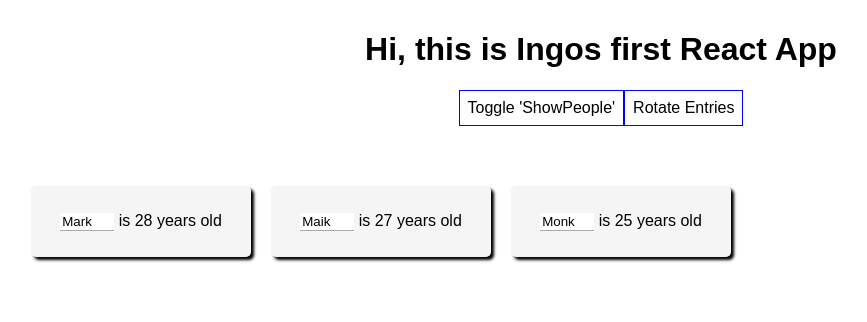
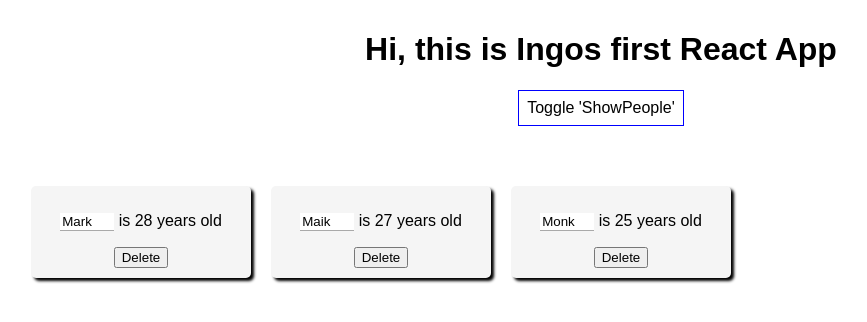
Before and after one commit to igambin/learnReact, a React (Create React App) app in the folder 01_IntroApp_FirstComponent_props_state/: page / in a window 1280 px wide. Both pictures are taken after a click on the button "Toggle 'ShowPeople'". Shown: the top 322 px of the page, without its empty margins (39-906 px from the left). Built offline with nearby package versions, Linux system fonts and the light colour scheme.

Commit message:
add button deletePerson

```diff
--- a/01_IntroApp_FirstComponent_props_state/src/App.js
+++ b/01_IntroApp_FirstComponent_props_state/src/App.js
@@ -5,36 +5,21 @@ import Person from './Person/Person';
 class App extends Component {
   state = {
     people: [
-      { personId: '1', name: 'Mark', age: 28, clicked: false },
-      { personId: '2', name: 'Maik', age: 27, clicked: false },
-      { personId: '3', name: 'Monk', age: 25, clicked: false }
+      { personId: '1', name: 'Mark', age: 28 },
+      { personId: '2', name: 'Maik', age: 27 },
+      { personId: '3', name: 'Monk', age: 25 }
     ],
     otherData: 'otherData',
     showPeople: false
   };
 
-  rotatePeopleHandler = (clickedPersonId) => {
-    console.log(clickedPersonId + ' clicked!');
-    let arr = [...this.state.people.slice(1, this.state.people.length), this.state.people[0]];
-    arr.forEach(p => p.clicked = false);
-    var cP = arr.find(p => p.personId === clickedPersonId);
-    if (clickedPersonId && cP) {
-      cP.clicked = true;
-    }
-    this.setState(
-      {
-        people: arr
-      });
-    console.log(this.state);
-  };
-
   switchNameHandler = (event) => {
-    let target = event.target;
-    let personId = target.key;
-    let newname = target.value;
+    const target = event.target;
+    const personId = target.name;
+    const newname = target.value;
     console.log("switchNameHandler triggered on Person '" + personId + "' => " + newname);
     if (personId && newname) {
-      var cP = this.state.people.find(p => p.personId === personId);
+      const cP = this.state.people.find(p => p.personId === personId);
       if (cP) {
         cP.name = newname;
         this.setState(
@@ -46,13 +31,30 @@ class App extends Component {
   };
 
   togglePeopleHandler = () => {
-    const doShowPeople = !this.state.showPeople;
     this.setState(
       {
-        showPeople: doShowPeople
+        showPeople: !this.state.showPeople
       });
+    console.log("togglePeople");
     console.log(this.state);
   };
+
+  deletePerson = (idx) => {
+    if(Number.isFinite(idx)) {
+      const dP = this.state.people[idx];
+      if(dP)
+        console.log("deletePerson triggered on Peron '" + dP.name + "'");
+        const newPeople = [...this.state.people];
+        newPeople.splice(idx, 1);
+        this.setState(
+          {
+            people: newPeople
+          }
+        );
+    }
+    console.log("deletePerson");
+    console.log(this.state);
+  }
 
   render() {
     const style = {
@@ -72,12 +74,11 @@ class App extends Component {
     if (this.state.showPeople) {
       persons = (
         <div style={style2}>
-          {this.state.people.map(p => {
+          {this.state.people.map((p, idx) => {
             return (
               <Person
-                click={this.rotatePeopleHandler}
+                click={() => this.deletePerson(idx)}
                 changed={this.switchNameHandler}
-                key={p.personId}
                 personId={p.personId}
                 name={p.name}
                 age={p.age}
@@ -96,11 +97,6 @@ class App extends Component {
           onClick={() => this.togglePeopleHandler()}>
           Toggle 'ShowPeople'
           </button>
-        <button
-          style={style}
-          onClick={() => this.rotatePeopleHandler()}>
-          Rotate Entries
-        </button>
         {persons}
       </div>
     );
--- a/01_IntroApp_FirstComponent_props_state/src/Person/Person.js
+++ b/01_IntroApp_FirstComponent_props_state/src/Person/Person.js
@@ -10,11 +10,13 @@ const person = (props) =>  {
     return (
         <div className="Person">
             <p>
-                <input type="text" name={personId} onChange={props.changed.bind(this)} value={name} />
-                <span onClick={props.click.bind(this, personId)}
-                > is {age} years old {clicked?"*":""}
-                </span>
+                <input
+                    type="text"
+                    name={personId}
+                    onChange={props.changed.bind(this)} value={name}
+                    /> is {age} years old
             </p>
+            <button onClick={props.click}>Delete</button>
         </div>
     )
 };
```
